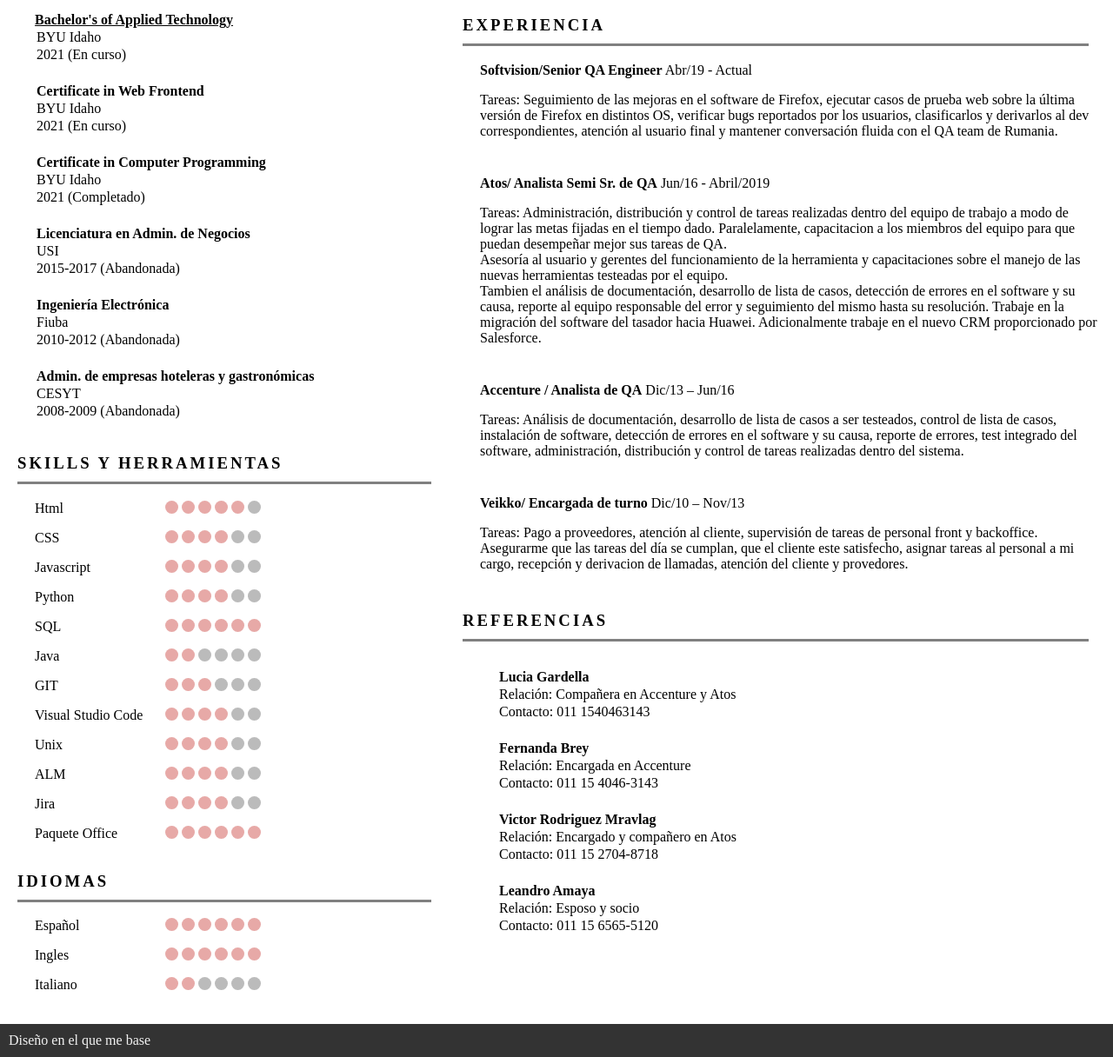
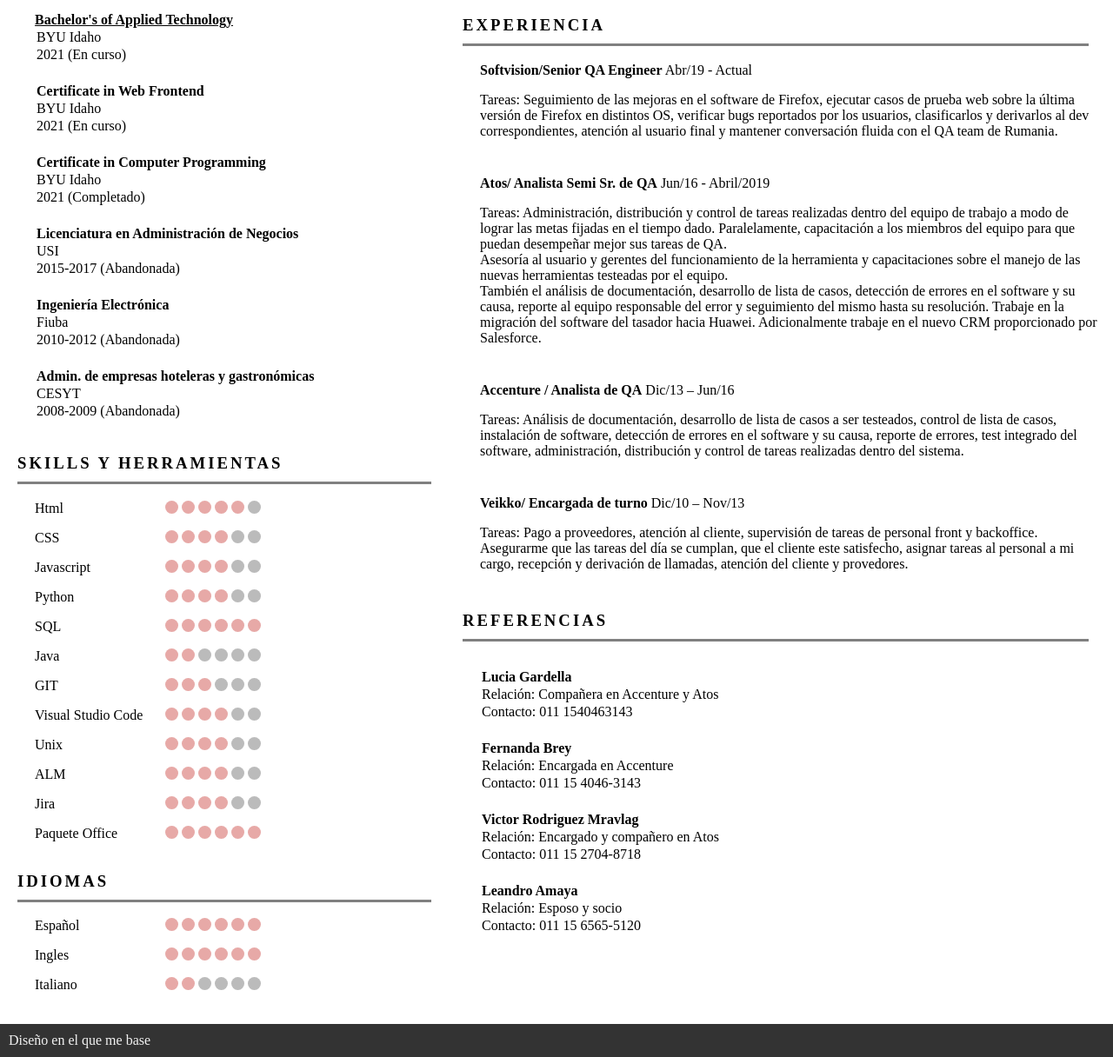
Before and after one commit to FlorenciaDiCiocco/My_CV, a plain HTML site: page index.html in a window 1280 px wide. Shown: the part 584-1800 px from the top of the page at 87% size. Drawn offline with Linux system fonts and the light colour scheme.

Commit message:
fixed some grammar mistakes

```diff
--- a/index.html
+++ b/index.html
@@ -41,7 +41,7 @@
       <div class="contacto">
 
         <div class="subsection">
-          <img src="imagenes/telefono.jpg" alt="telefono">
+          <img src="imagenes/telefono.jpg" alt="teléfono">
           <p>15 27 04 88 27</p>
         </div>
         <div class="subsection">
@@ -74,7 +74,7 @@
           <p>2021 (Completado)</p>
         </div>
         <div class="subsection">
-          <p><strong>Licenciatura en Admin. de Negocios</strong></p>
+          <p><strong>Licenciatura en Administración de Negocios</strong></p>
           <p>USI</p>
           <p>2015-2017 (Abandonada)</p>
         </div>
@@ -234,10 +234,10 @@
     <div class="derecha">
       <h3 id="Perfil" class="Perfil">Perfil</h3>
       <div>
-        <p>Amo programar, disfruto aprender nuevas tecnicas y nuevos metodos para brindar mejores soluciones al cliente.
+        <p>Amo programar, disfruto aprender nuevas técnicas y nuevos metodos para brindar mejores soluciones al cliente.
           Cuando debo hacer algo nuevo, lo tomo como una oportunidad de aprendizaje y disfruto mucho el poder
           resolverlo.</p>
-        <p> Otra cualidad mia es la resolución de problemas de un modo rápido y bien administrado. Considero importante
+        <p> Otra cualidad mía es la resolución de problemas de un modo rápido y bien administrado. Considero importante
           terminar una tarea correctamente antes de iniciar otra. Así mismo poseo una marcada tendencia y placer en
           desarrollar tareas de liderazgo de modo autónomo y enfocada en el detalle.</p>
         <p> Personalmente valoro la puntualidad, la búsqueda de la mejor situación alcanzable y el multitasking
@@ -250,9 +250,9 @@
       </div>
       <div class="subsection">
         <p><strong>Atos/ Analista Semi Sr. de QA</strong> Jun/16 - Abril/2019</p>
-        <p>Tareas: Administración, distribución y control de tareas realizadas dentro del equipo de trabajo a modo de lograr las metas fijadas en el tiempo dado. Paralelamente, capacitacion a los miembros del equipo para que puedan desempeñar mejor sus tareas de QA.<br>
+        <p>Tareas: Administración, distribución y control de tareas realizadas dentro del equipo de trabajo a modo de lograr las metas fijadas en el tiempo dado. Paralelamente, capacitación a los miembros del equipo para que puedan desempeñar mejor sus tareas de QA.<br>
           Asesoría al usuario y gerentes del funcionamiento de la herramienta y capacitaciones sobre el manejo de las nuevas herramientas testeadas por el equipo.<br>
-          Tambien el análisis de documentación, desarrollo de lista de casos, detección de errores en el software y su causa, reporte al equipo responsable del error y seguimiento del mismo hasta su resolución.
+          También el análisis de documentación, desarrollo de lista de casos, detección de errores en el software y su causa, reporte al equipo responsable del error y seguimiento del mismo hasta su resolución.
           Trabaje en la migración del software del tasador hacia Huawei. Adicionalmente trabaje en el nuevo CRM proporcionado por Salesforce.</p>
       </div>
       <div class="subsection">
@@ -261,12 +261,12 @@
       </div>
       <div class="subsection">
         <p><strong>Veikko/ Encargada de turno</strong> Dic/10 – Nov/13</p>
-        <p>Tareas: Pago a proveedores, atención al cliente, supervisión de tareas de personal front y backoffice. Asegurarme que las tareas del día se cumplan, que el cliente este satisfecho, asignar tareas al personal a mi cargo, recepción y derivacion de llamadas, atención del cliente y provedores.</p>
+        <p>Tareas: Pago a proveedores, atención al cliente, supervisión de tareas de personal front y backoffice. Asegurarme que las tareas del día se cumplan, que el cliente este satisfecho, asignar tareas al personal a mi cargo, recepción y derivación de llamadas, atención del cliente y provedores.</p>
       </div>
 
 
       <h3 id="Referencias">Referencias</h3>
-      <div class="edu">
+      <div class="Referencias">
         <div class="subsection">
           <p><strong>Lucia Gardella</strong></p>
           <p>Relación: Compañera en Accenture y Atos</p>
--- a/style.css
+++ b/style.css
@@ -145,7 +145,7 @@ main img {
 }
 
 /*EDUCACION*/
-.edu {
+.edu , .Referencias{
   display: flex;
   flex-direction: column;
   justify-content: center;
@@ -153,11 +153,11 @@ main img {
   padding-left: 20px;
 }
 
-.edu p{
+.edu p, .Referencias p{
   margin: 2px;
 }
 
-.edu .subsection{
+.edu .subsection, .Referencias .subsection{
   margin-bottom: 10px;
 }
 
@@ -207,6 +207,10 @@ main img {
   padding-top: 15px;
 }
 
+.Referencias{
+  padding-left: 0;
+}
+
 /*footer*/
 footer{
   background-color: #333;
```
